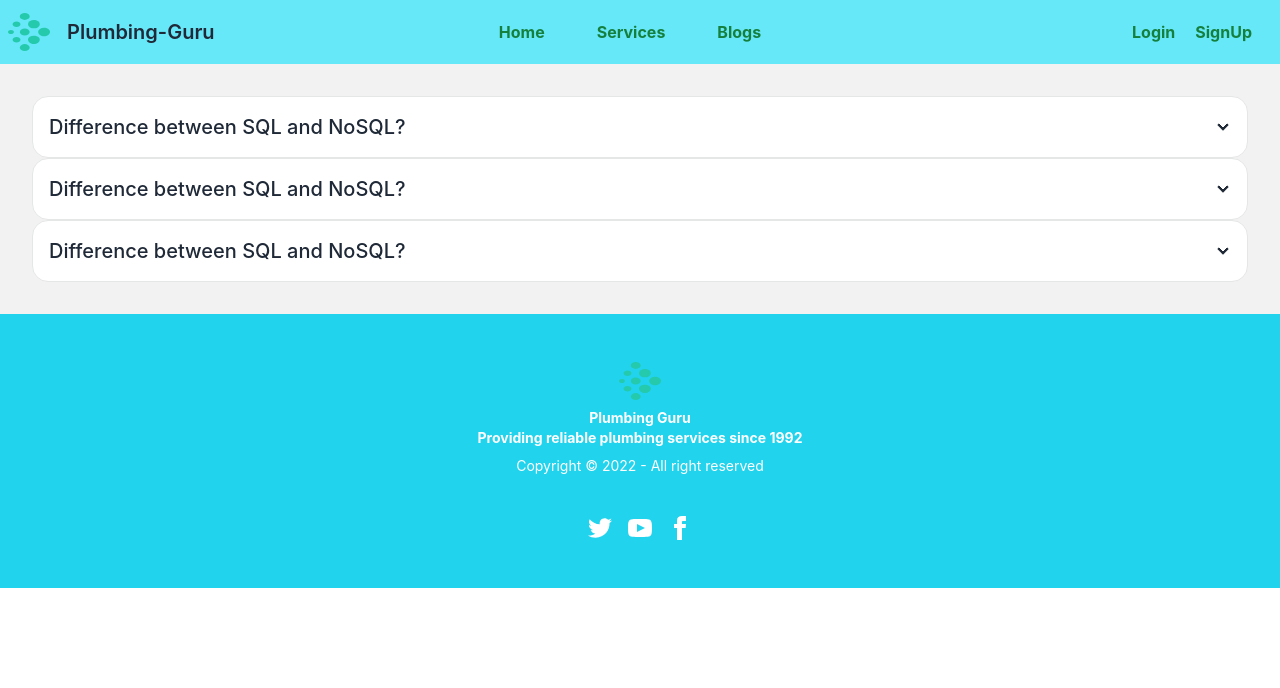
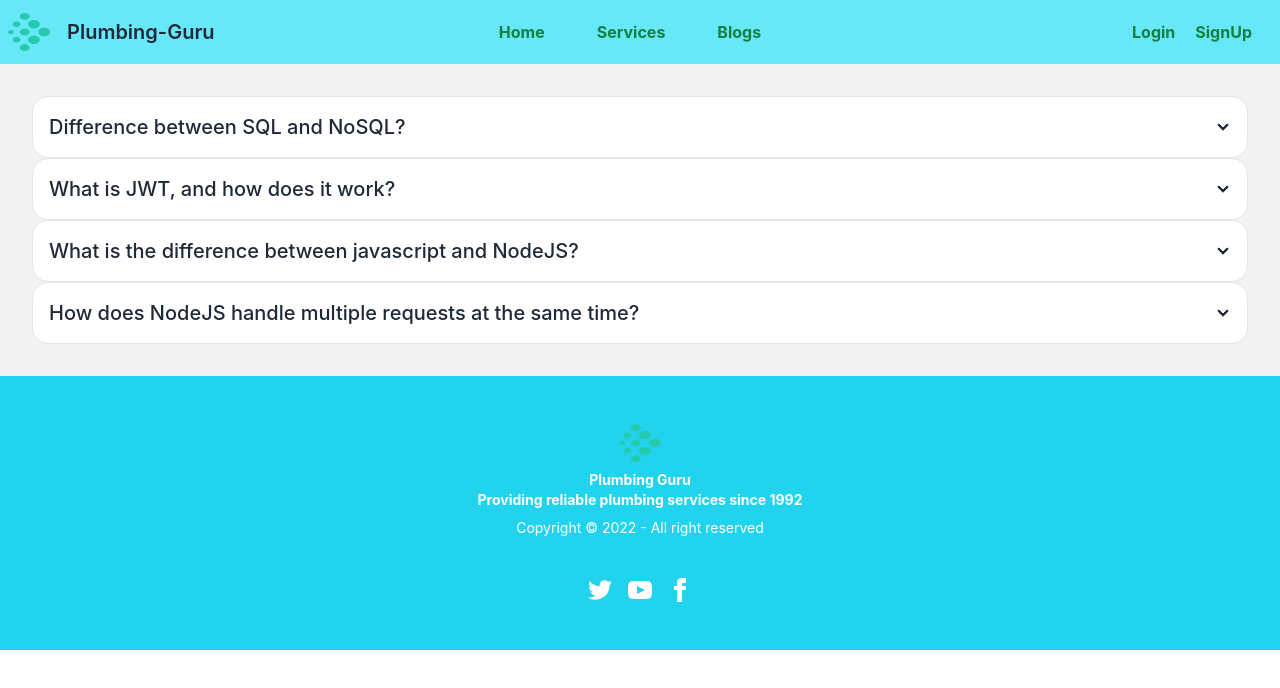
Before and after one commit to Md-abdullah-2001/plumbing-guru-client-side-assignment-11, a React (Create React App) app: page /blog in a window 1280 px wide. Shown: the top 688 px of the page. Built offline with nearby package versions, Linux system fonts and the light colour scheme; no server answers.

Commit message:
blog QA updated

```diff
--- a/package.json
+++ b/package.json
@@ -14,6 +14,7 @@
     "react-photo-view": "^1.2.2",
     "react-router-dom": "^6.4.3",
     "react-scripts": "5.0.1",
+    "react-toastify": "^9.1.1",
     "web-vitals": "^2.1.4"
   },
   "scripts": {
--- a/src/Components/Blogs/Blogs.js
+++ b/src/Components/Blogs/Blogs.js
@@ -25,15 +25,15 @@ const Blogs = () => {
         className="collapse collapse-arrow border border-base-300 bg-base-100 rounded-box"
       >
         <div className="collapse-title text-xl font-medium">
-          Difference between SQL and NoSQL?
+          What is JWT, and how does it work?
         </div>
         <div className="collapse-content">
           <p>
             {" "}
-            SQL is the programming language used to interface with relational
-            databases. (Relational databases model data as records in rows and
-            tables with logical links between them). NoSQL is a class of DBMs
-            that are non-relational and generally do not use SQL.
+            Web Token (JWT) is an open standard (RFC 7519) for securely
+            transmitting information between parties as JSON object. It is
+            compact, readable and digitally signed using a private key/ or a
+            public key pair by the Identity Provider(IdP).
           </p>
         </div>
       </div>
@@ -42,15 +42,32 @@ const Blogs = () => {
         className="collapse collapse-arrow border border-base-300 bg-base-100 rounded-box"
       >
         <div className="collapse-title text-xl font-medium">
-          Difference between SQL and NoSQL?
+          What is the difference between javascript and NodeJS?
         </div>
         <div className="collapse-content">
           <p>
             {" "}
-            SQL is the programming language used to interface with relational
-            databases. (Relational databases model data as records in rows and
-            tables with logical links between them). NoSQL is a class of DBMs
-            that are non-relational and generally do not use SQL.
+            JavaScript is a simple programming language that can be used with
+            any browser that has the JavaScript Engine installed. Node. js, on
+            the other hand, is an interpreter or execution environment for the
+            JavaScript programming language
+          </p>
+        </div>
+      </div>
+      <div
+        tabIndex={0}
+        className="collapse collapse-arrow border border-base-300 bg-base-100 rounded-box"
+      >
+        <div className="collapse-title text-xl font-medium">
+          How does NodeJS handle multiple requests at the same time?{" "}
+        </div>
+        <div className="collapse-content">
+          <p>
+            {" "}
+            NodeJS receives multiple client requests and places them into
+            EventQueue. NodeJS is built with the concept of event-driven
+            architecture. NodeJS has its own EventLoop which is an infinite loop
+            that receives requests and processes them
           </p>
         </div>
       </div>
--- a/src/Components/ContactNanner/ContactBanner.js
+++ b/src/Components/ContactNanner/ContactBanner.js
@@ -2,21 +2,21 @@ import React from "react";
 
 const ContactBanner = () => {
   return (
-    <div className="bg-cyan-400 container mx-auto flex justify-evenly mb-12 p-8">
-      <div>
-        <h1 className="text-3xl text-stone-800 text-center font-bold">
+    <div className="bg-cyan-400 container mx-auto lg:flex justify-evenly mb-12 p-8">
+      <div className="sm:text-center">
+        <h1 className="text-3xl text-stone-800 text-center  font-bold">
           My Mobile
         </h1>
-        <h4 className="text-2xl">+880177558899</h4>
+        <h4 className=" text-2xl">+880177558899</h4>
       </div>
-      <div>
-        <h1 className="text-3xl text-stone-800 text-center font-bold">
+      <div className="sm:text-center">
+        <h1 className=" text-3xl text-stone-800 text-center font-bold">
           My E-mail
         </h1>
-        <h4 className="text-2xl">example@gmail.com</h4>
+        <h4 className=" text-2xl">example@gmail.com</h4>
       </div>
-      <div>
-        <h1 className="text-3xl text-stone-800 text-center font-bold">
+      <div className="grid sm:grid-cols-1 lg:grid-cls-2">
+        <h1 className="  text-3xl text-stone-800 text-center font-bold">
           My Socials
         </h1>
         <div className="grid lg:grid-flow-col grid-flow-row gap-4">
--- a/src/Components/Details/Review/MyReview.js
+++ b/src/Components/Details/Review/MyReview.js
@@ -1,10 +1,13 @@
 import React, { useContext, useEffect, useState } from "react";
+import { toast, ToastContainer } from "react-toastify";
 import { AuthContext } from "../../../Shared/Auth/AuthProvider";
 import RrvTable from "./RrvTable";
-
+import "react-toastify/dist/ReactToastify.css";
 const MyReview = () => {
   const { user } = useContext(AuthContext);
   const [myreviews, setMyreviews] = useState([]);
+
+  const notify = () => toast("Deleted successfully!");
 
   useEffect(() => {
     fetch(`http://localhost:5000/reviews-email?email=${user.email}`)
@@ -14,20 +17,34 @@ const MyReview = () => {
       });
   }, [user.email]);
 
+  const deleteReview = (id) => {
+    const process = window.confirm("You want to delete??");
+    if (process) {
+      fetch(`http://localhost:5000/reviews/${id}`, {
+        method: "DELETE",
+      })
+        .then((res) => res.json())
+        .then((data) => {
+          notify();
+
+          if (data.deletedCount > 0) {
+            const remains = myreviews.filter((rvs) => rvs._id !== id);
+            setMyreviews(remains);
+          }
+        });
+    }
+  };
+
   return (
     <div className="overflow-x-auto w-full container mx-auto">
       {/* <h1>{myreviews.length}</h1> */}
-      <thead>
-        <tr>
-          <th></th>
-          <th>Service</th>
-          <th>Review</th>
 
-          <th></th>
-        </tr>
-      </thead>
       {myreviews.map((mrev) => (
-        <RrvTable mrev={mrev} key={mrev._id}></RrvTable>
+        <RrvTable
+          deleteReview={deleteReview}
+          mrev={mrev}
+          key={mrev._id}
+        ></RrvTable>
       ))}
     </div>
   );
--- a/src/Components/Details/Review/RrvTable.js
+++ b/src/Components/Details/Review/RrvTable.js
@@ -1,20 +1,10 @@
 import React from "react";
+import { ToastContainer } from "react-toastify";
 
-const RrvTable = ({ mrev }) => {
+const RrvTable = ({ mrev, deleteReview }) => {
   const { service_Name, reviewText, _id } = mrev;
   console.log(_id);
-  const deleteReview = (id) => {
-    const process = window.confirm("You want to delete??");
-    if (process) {
-      fetch(`http://localhost:5000/reviews/${id}`, {
-        method: "DELETE",
-      })
-        .then((res) => res.json())
-        .then((data) => {
-          console.log(data);
-        });
-    }
-  };
+
   return (
     <div>
       <table className="table w-full">
@@ -22,7 +12,10 @@ const RrvTable = ({ mrev }) => {
           <tr>
             <th>
               <label>
-                <button onClick={() => deleteReview(_id)}>X</button>
+                <button onClick={() => deleteReview(_id)}>
+                  X
+                  <ToastContainer />
+                </button>
               </label>
             </th>
             <td>
--- /dev/null
+++ b/src/Components/Home/Feature.js
@@ -0,0 +1,26 @@
+import React from "react";
+import { FaConfluence, FaFoursquare, FaMizuni } from "react-icons/fa";
+
+const Feature = () => {
+  return (
+    <div className="bg-red-400 container mx-auto mb-12 p-12">
+      <h1 className="text-white text-center mb-12  text-4xl">Features</h1>
+      <div className=" lg:flex justify-between ">
+        <div className="text-3xl font-semibold">
+          <FaFoursquare className="text-center text-5xl mx-auto"></FaFoursquare>
+          <h1>Fast and Smooth </h1>
+        </div>
+        <div className="text-3xl font-semibold">
+          <FaMizuni className="text-center text-5xl mx-auto"></FaMizuni>
+          <h1>Parmanent Solution</h1>
+        </div>
+        <div className="text-3xl font-semibold">
+          <FaConfluence className="text-center text-5xl mx-auto"></FaConfluence>
+          <h1>Well-Experienced</h1>
+        </div>
+      </div>
+    </div>
+  );
+};
+
+export default Feature;
--- a/src/Components/Home/Home.js
+++ b/src/Components/Home/Home.js
@@ -1,6 +1,7 @@
 import React from "react";
 import ContactNanner from "../ContactNanner/ContactBanner.js";
 import Hero from "../Hero/Hero";
+import Feature from "./Feature.js";
 import HomeServices from "./HomeServices";
 
 const Home = () => {
@@ -9,6 +10,7 @@ const Home = () => {
       <Hero></Hero>
       <HomeServices></HomeServices>
       <ContactNanner></ContactNanner>
+      <Feature></Feature>
     </div>
   );
 };
```
Also changed, not shown: 1 other file (tests, documents, lock files or other folders).
